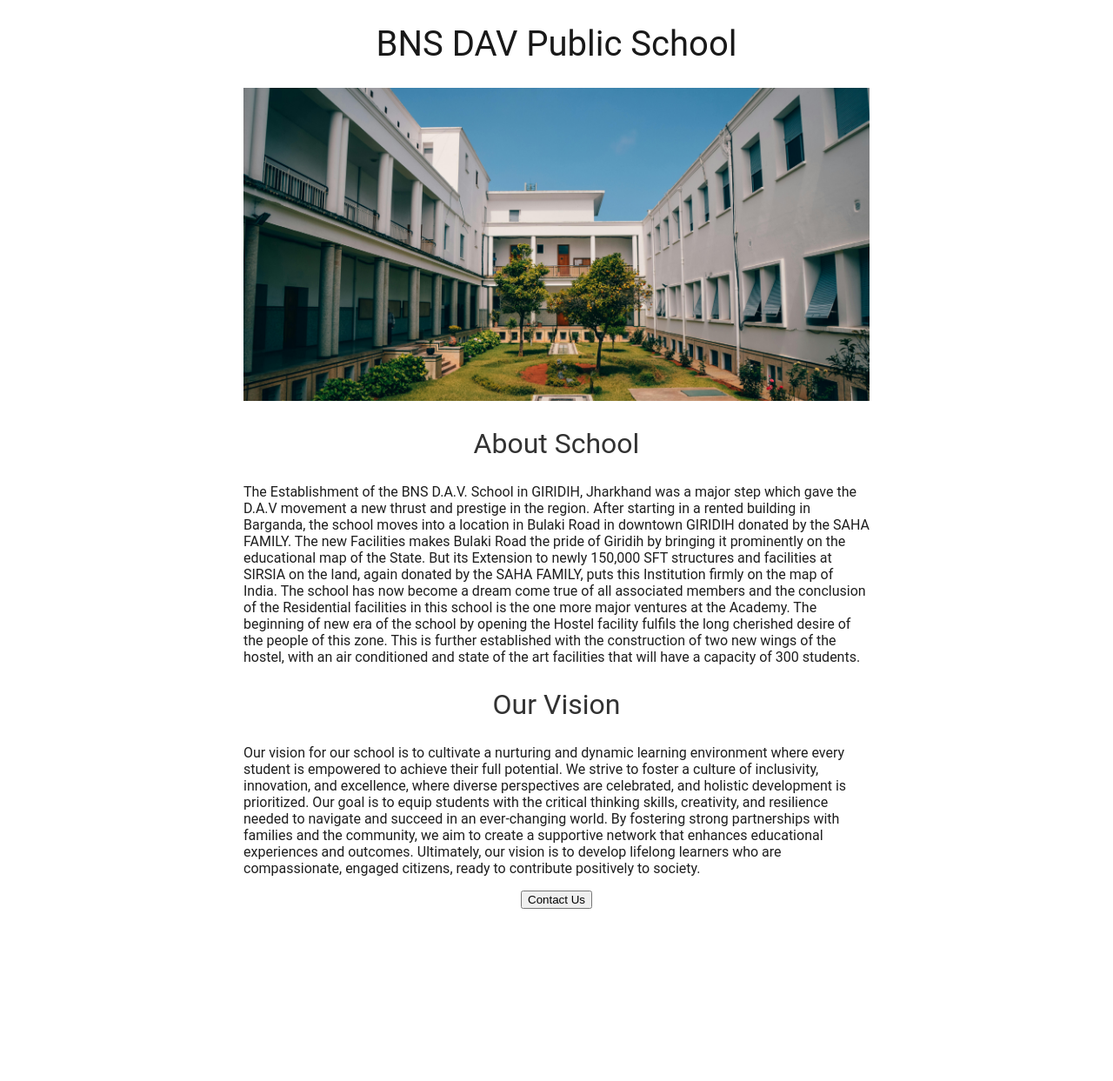
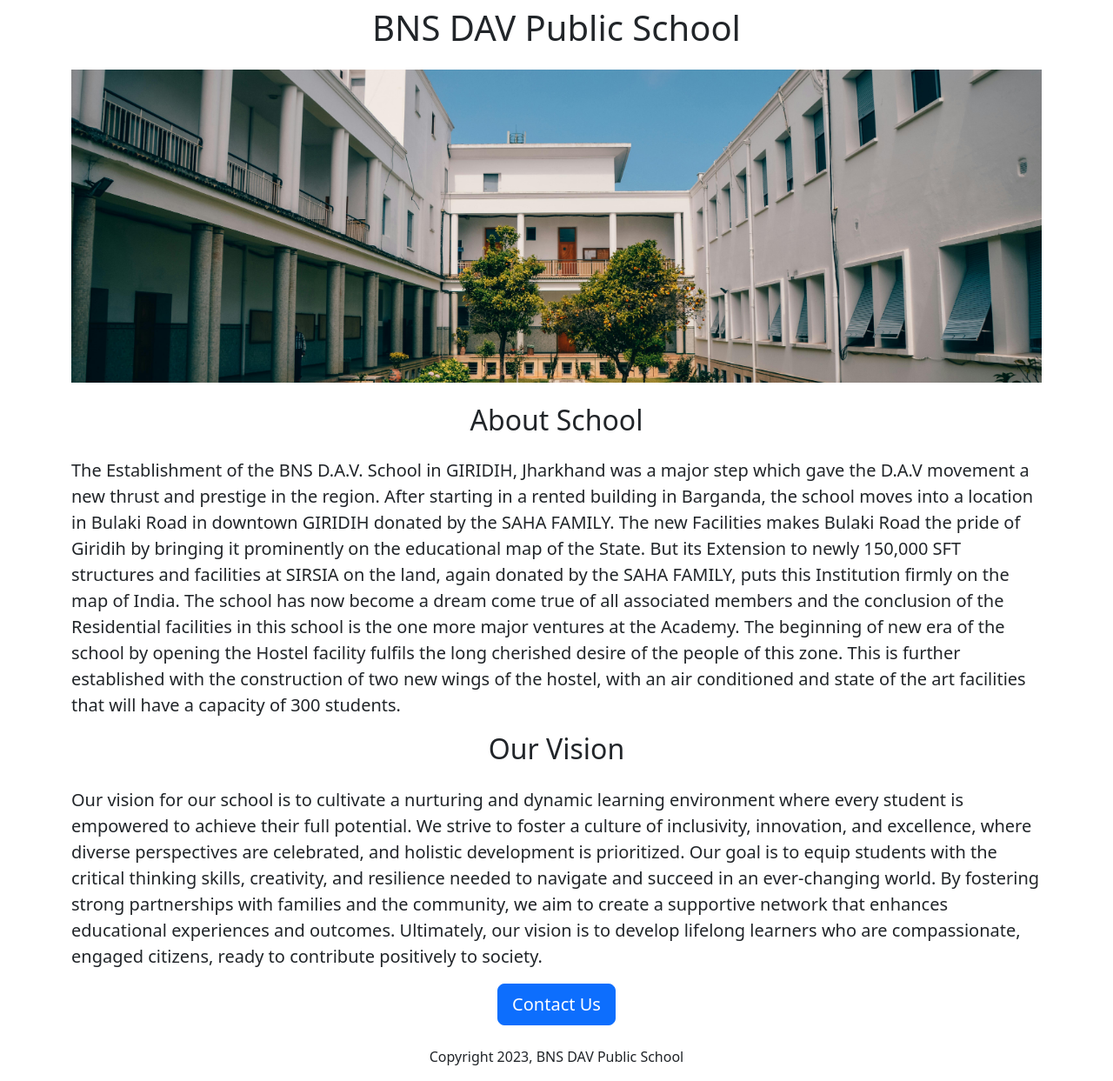
Before and after one commit to sudhir97gupta/school-website, a Flask app: page / in a window 1280 px wide. Shown: the whole page at 87% size. Before the commit the page ends 1045 px from the top, so only its background shows below. Run offline with Flask 3, Linux system fonts and the light colour scheme.

Commit message:
Add bootstrap

```diff
--- a/templates/home.html
+++ b/templates/home.html
@@ -4,51 +4,34 @@
     <title>
       BNS DAV Public School
     </title>
+    <meta charset="utf-8">
+    <meta name="viewport" content="width=device-width, initial-scale=1">
+    <link href="https://cdn.jsdelivr.net/npm/bootstrap@5.3.3/dist/css/bootstrap.min.css" rel="stylesheet" integrity="sha384-QWTKZyjpPEjISv5WaRU9OFeRpok6YctnYmDr5pNlyT2bRjXh0JMhjY6hW+ALEwIH" crossorigin="anonymous">
+
     <style>
-      h1 {
-        font-size: 40px;
-        font-family :Roboto;
-        font-weight: normal;
-        color: rgb(25,25,25);
-        text-align: center;
-      }
-
-      #banner {
-        width: 100%;
-        height: 360px;
-        object-fit: cover;
-      }
-      h2{
-        font-size: 32px;
-        font-family :Roboto;
-        font-weight: normal;
-        color: rgb(50,50,50);
-        text-align: center;
-      }
-      p{
-        font-family :Roboto;
-        color: rgb(30,30,30);
-      }
-      #container{
-        max-width: 720px;
-        margin: 0 auto;
-      }
+     #banner{
+       height: 360px;
+       width: 100%;
+       object-fit: cover;
+       margin-bottom: 16px;
+     }
     </style>
   </head>
 <body>
-  <div id="container">
-        <h1>BNS DAV Public School</h1>
-        <img id="banner" src="static/pexels-droosmo-2982449.jpg">
-        <h2>About School</h2>
-        <p>The Establishment of the BNS D.A.V. School in GIRIDIH, Jharkhand was a major step which gave the D.A.V movement a new thrust and prestige in the region. After starting in a rented building in Barganda, the school moves into a location in Bulaki Road in downtown GIRIDIH donated by the SAHA FAMILY. The new Facilities makes Bulaki Road the pride of Giridih by bringing it prominently on the educational map of the State. But its Extension to newly 150,000 SFT structures and facilities at SIRSIA on the land, again donated by the SAHA FAMILY, puts this Institution firmly on the map of India.
+  <div class="container">
+        <h1 class="text-center mt-2 mb-4"">BNS DAV Public School</h1>
+        <img class="img-fluid" id="banner" src="static/pexels-droosmo-2982449.jpg">
+        <h2 class="text-center mt-2 mb-4">About School</h2>
+        <p class="lead">The Establishment of the BNS D.A.V. School in GIRIDIH, Jharkhand was a major step which gave the D.A.V movement a new thrust and prestige in the region. After starting in a rented building in Barganda, the school moves into a location in Bulaki Road in downtown GIRIDIH donated by the SAHA FAMILY. The new Facilities makes Bulaki Road the pride of Giridih by bringing it prominently on the educational map of the State. But its Extension to newly 150,000 SFT structures and facilities at SIRSIA on the land, again donated by the SAHA FAMILY, puts this Institution firmly on the map of India.
 
         The school has now become a dream come true of all associated members and the conclusion of the Residential facilities in this school is the one more major ventures at the Academy. The beginning of new era of the school by opening the Hostel facility fulfils the long cherished desire of the people of this zone. This is further established with the construction of two new wings of the hostel, with an air conditioned and state of the art facilities that will have a capacity of 300 students.</p>
-  <h2>Our Vision</h2>
-    <p>
+  <h2 class="text-center mt-2 mb-4">Our Vision</h2>
+    <p class="lead">
       Our vision for our school is to cultivate a nurturing and dynamic learning environment where every student is empowered to achieve their full potential. We strive to foster a culture of inclusivity, innovation, and excellence, where diverse perspectives are celebrated, and holistic development is prioritized. Our goal is to equip students with the critical thinking skills, creativity, and resilience needed to navigate and succeed in an ever-changing world. By fostering strong partnerships with families and the community, we aim to create a supportive network that enhances educational experiences and outcomes. Ultimately, our vision is to develop lifelong learners who are compassionate, engaged citizens, ready to contribute positively to society.
     </p>
     <div style="text-align:center;">
-   <button>Contact Us</button>
+   <button class="btn btn-primary btn-lg">Contact Us</button>
+      <p class="mt-4">Copyright 2023, BNS DAV Public School</p>
     </div>
     </div>
 </body>
```
